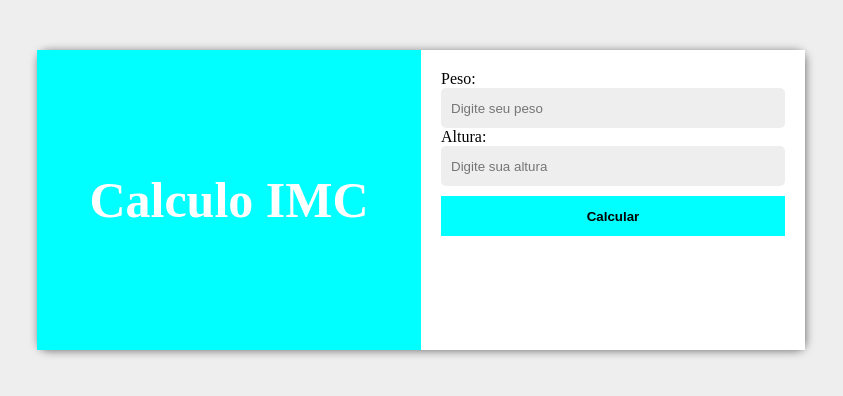
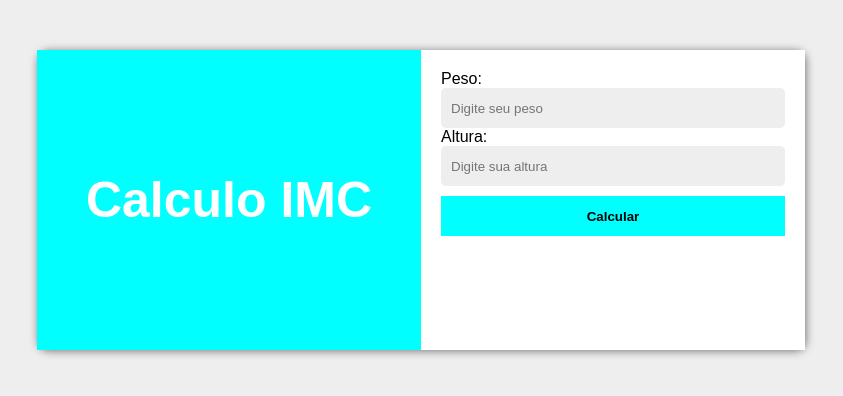
Before and after one commit to LukazAlvez/calculadora-imc, a plain HTML site: page index.html in a window 1280 px wide. Shown: the whole page, without its empty margins (219-1062 px from the left). Drawn offline with Linux system fonts and the light colour scheme.

Commit message:
Update style.css

```diff
--- a/style.css
+++ b/style.css
@@ -5,7 +5,7 @@
 body{
     background-color: #eee;
     box-sizing: border-box;
-    font-family = "sans-serif";
+    font-family: sans-serif;
 }
 
 .container{
```
